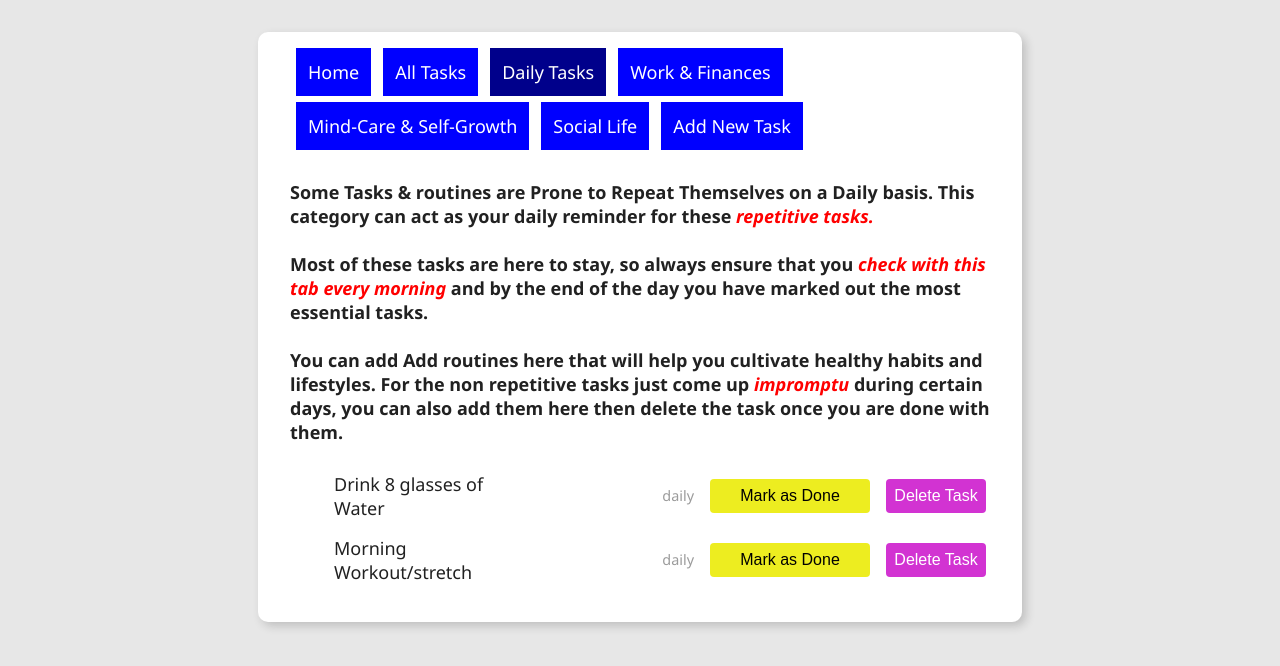
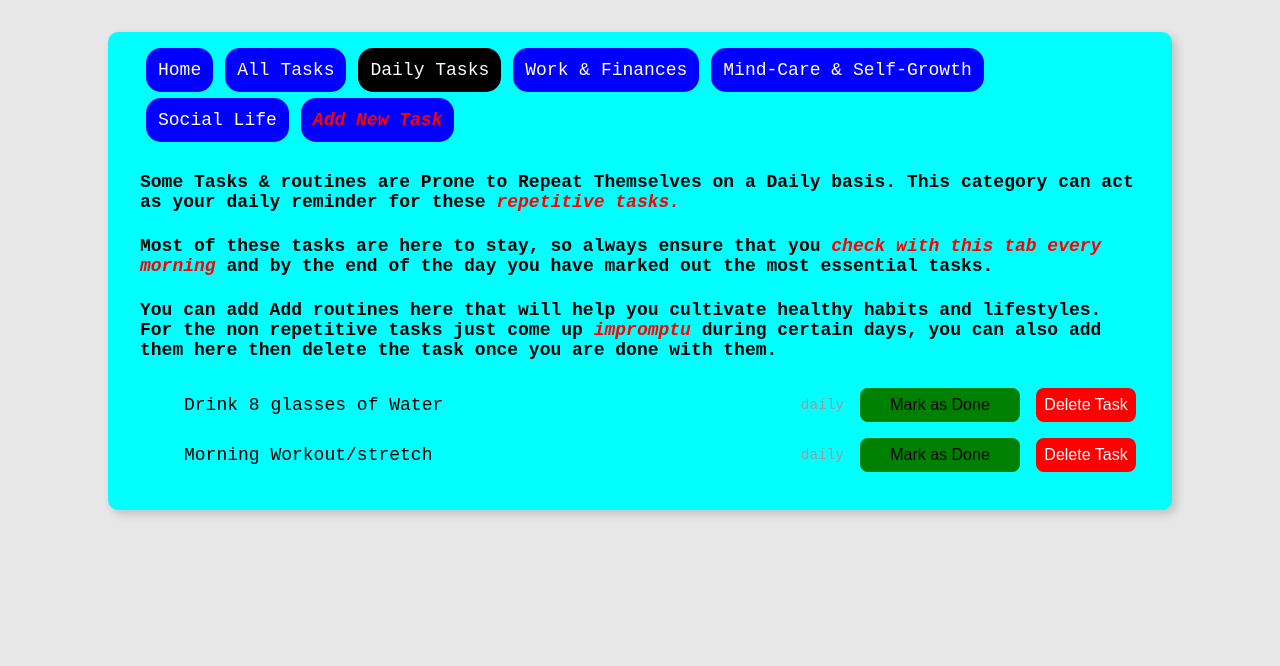
Before and after one commit to dennis-mburu/phase-2-project-categorized-to-do-list, a React (Create React App) app: page /daily in a window 1280 px wide. Shown: the top 666 px of the page. Built offline with nearby package versions, Linux system fonts and the light colour scheme; data requests are answered from the project's data file.

Commit message:
MVP Accomplished

```diff
--- a/src/App.css
+++ b/src/App.css
@@ -1,11 +1,14 @@
 :root {
   --magenta: rgb(210, 51, 210);
+  --red: red;
+
   --cyan: rgb(98, 230, 230);
   --yellow: rgb(237, 237, 32);
   --font-color: rgb(33, 33, 33);
   --font-color-light: rgb(155, 155, 155);
-  --background: rgb(255, 255, 255);
-  --background-light: rgb(230, 230, 230);
+  /* --background: rgb(255, 255, 255); */
+  --background: aqua;
+    --background-light: rgb(230, 230, 230);
 }
 
 /* * {
@@ -16,7 +19,8 @@
 
 body {
   background: rgb(231, 231, 231);
-  font-family: "Segoe UI", Tahoma, Geneva, Verdana, sans-serif;
+  /* font-family: "Segoe UI", Tahoma, Geneva, Verdana, sans-serif; */
+  font-family: 'Courier New', Courier, monospace;
   font-size: 18px;
 }
 
@@ -25,7 +29,7 @@ select,
 input {
   border: none;
   padding: 0.5rem;
-  border-radius: 4px;
+  border-radius: 8px;
   font-size: 1rem;
   background: var(--background-light);
 }
@@ -45,44 +49,16 @@ span[role="image"] {
 .App {
   margin: 2rem auto;
   padding: 1rem 2rem;
-  max-width: 700px;
+  max-width: 1000px;
   background: var(--background);
-  color: var(--font-color);
+  /* color: var(--font-color); */
   box-shadow: 4px 4px 10px rgba(33, 33, 33, 0.2);
   border-radius: 10px;
 }
 
-/* header {
-  display: flex;
-  justify-content: space-between;
-  align-items: center;
-  border-top-left-radius: 10px;
-  border-top-right-radius: 10px;
+.Items {
+  list-style: none;
 }
-
-header h2 {
-  padding: 1rem 0;
-}
-
-header button {
-  background: var(--yellow);
-}
-
-.Filter {
-  display: flex;
-  justify-content: space-between;
-}
-
-.Filter select,
-.Filter input {
-  width: 45%;
-  margin: 1rem 0;
-  background: var(--cyan);
-} */
-
-/* .Items {
-  list-style: none;
-} */
 
 .Items li {
   margin: 0.5rem 0;
@@ -91,23 +67,25 @@ header button {
   grid-template-columns: 1fr 1fr 160px 100px;
   column-gap: 1rem;
   align-items: center;
-  border-radius: 4px;
+  border-radius: 8px;
 }
 
-.Items li.in-cart {
+.Items li.isDone {
   background: var(--background-light);
 }
 
-.Items li.in-cart span {
+.Items li.isDone span {
   text-decoration: line-through;
 }
 
 .Items button.add {
-  background-color: var(--yellow);
+  /* background-color: var(--yellow); */
+  background-color: green;
+
 }
 
 .Items button.remove {
-  background-color: var(--magenta);
+  background-color: var(--red);
   color: white;
 }
 
@@ -127,7 +105,7 @@ header button {
 }
 
 .NewItem button {
-  background: var(--yellow);
+  background: green;
 }
 
 .NewItem label {
@@ -140,3 +118,19 @@ header button {
 em{
   color:  red;
 }
+
+button:hover{
+    transform: scale(1.13, 1.13);
+    cursor: pointer;
+    transition: all 0.3s 0s ease-in-out;
+
+}
+
+h1, h2{
+  text-align: center;
+  color: brown;
+}
+
+.NavLink{
+  background-color: gray;
+}
--- a/src/components/AllTasks.js
+++ b/src/components/AllTasks.js
@@ -4,7 +4,7 @@ function AllTasks({allTodos,  onUpdateTask, onDeleteTask}){
 
     return(
         <div className="Container">
-            <h3><em>ALL</em> Your Tasks, reminders, routines and goals will be displayed Here: </h3>
+            <h4><em>ALL</em> Your Tasks, reminders, routines and goals will be displayed Here: </h4>
             <ul className="Items">{allTodos.map(item => <Tasks
             key={item.id}
             onUpdateTask={onUpdateTask}
--- a/src/components/Home.js
+++ b/src/components/Home.js
@@ -1,10 +1,10 @@
 function Home(){
     return (
         <div className="Container">
-            <h1>Categorized To-Do List</h1>
+            <h1>CATEGORIZED TO-DO LIST</h1>
             <h2>An all in one to-do List to help you track your goals and get all your affairs in order.</h2>
             <h3>This App will guide you into properly Classifying your Tasks and Goals So as to increase Your Productivity and Efficiency and help you live a well Balanced & Happy Life.</h3>
-            <h3>Use the Navigation Bar Above to see a brief Description of what each category entails, and once you are familiar with each one of them, head over to the <em>Add New Task</em> tab to add Your own custom Tasks, reminders and even Long Term Goals. </h3>
+            <h3>Use the Navigation Bar Above to see a brief Description of what each category entails.<br></br> Once you are familiar with each one of them, head over to the <em>Add New Task</em> tab to add Your own personalized Tasks, reminders and Goals. </h3>
         </div>
     )
 }
--- a/src/components/MindCare.js
+++ b/src/components/MindCare.js
@@ -9,7 +9,8 @@ function MindCare ({allTodos, onUpdateTask, onDeleteTask}){
     return (
         <div>
             <div className="Container">
-                <h4>Sometimes, pressures of life can become a bit overwhelming, and it is therefore important to find some escape means, formulas, plans, procedures etc that will calm our minds, help us stay grounded  and maintain sharpness at all times.<h4>You can add some of these things in this tab, and <em>always come back here whenever you feel some sort of mental draining and you need to "recharge". </em>It could be a hobby, or fun activity that you love doing.</h4> </h4>
+                <h4>Sometimes, pressures of life can become a bit overwhelming, and it is therefore important to find some escape means, formulas, plans, procedures etc that will calm our minds, help us stay grounded  and maintain sharpness at all times.</h4>
+                <h4>You can add some of these things in this tab, and <em>always come back here whenever you feel some sort of mental draining and you need to "recharge". </em>It could be a hobby, or fun activity that you love doing.</h4>
                 <h4>Also add some practices and patterns here that you beleive will lead you into <em>becoming a better version of yourself.</em> </h4>
             </div>
             <ul className="Items">{mindTasks.map(item => <Tasks
--- a/src/components/NavBar.js
+++ b/src/components/NavBar.js
@@ -8,17 +8,18 @@ const linkStyles = {
   background: "blue",
   textDecoration: "none",
   color: "white",
+  borderRadius: "15px",
 };
 
 function NavBar() {
   return (
-    <div>
+    <div className="Navbar">
       <NavLink
         to="/"
         exact
         style={linkStyles}
         activeStyle={{
-          background: "darkblue",
+          background: "black",
         }}
       >
         Home
@@ -29,7 +30,7 @@ function NavBar() {
         exact
         style={linkStyles}
         activeStyle={{
-          background: "darkblue",
+          background: "black",
         }}
       >
         All Tasks
@@ -40,7 +41,7 @@ function NavBar() {
         exact
         style={linkStyles}
         activeStyle={{
-          background: "darkblue",
+          background: "black",
         }}
       >
         Daily Tasks
@@ -51,7 +52,7 @@ function NavBar() {
         exact
         style={linkStyles}
         activeStyle={{
-          background: "darkblue",
+          background: "black",
         }}
       >
         Work & Finances
@@ -62,7 +63,7 @@ function NavBar() {
         exact
         style={linkStyles}
         activeStyle={{
-          background: "darkblue",
+          background: "black",
         }}
       >
         Mind-Care & Self-Growth
@@ -73,7 +74,7 @@ function NavBar() {
         exact
         style={linkStyles}
         activeStyle={{
-          background: "darkblue",
+          background: "black",
         }}
       >
         Social Life
@@ -84,10 +85,10 @@ function NavBar() {
         exact
         style={linkStyles}
         activeStyle={{
-          background: "darkblue",
+        background: "black",
         }}
       >
-        Add New Task
+        <em><strong>Add New Task</strong></em>
       </NavLink>
     </div>
   );
--- a/src/components/Tasks.js
+++ b/src/components/Tasks.js
@@ -27,7 +27,7 @@ function Tasks ({item,  onUpdateTask, onDeleteTask}){
     }
 
     return(
-        <li className={isDone ? "in-cart" : ""}>
+        <li className={isDone ? "isDone" : ""}>
             <span>{task}</span>
             <span className="category">{category}</span>
             <button className={isDone  ? "remove" : "add"}
```
